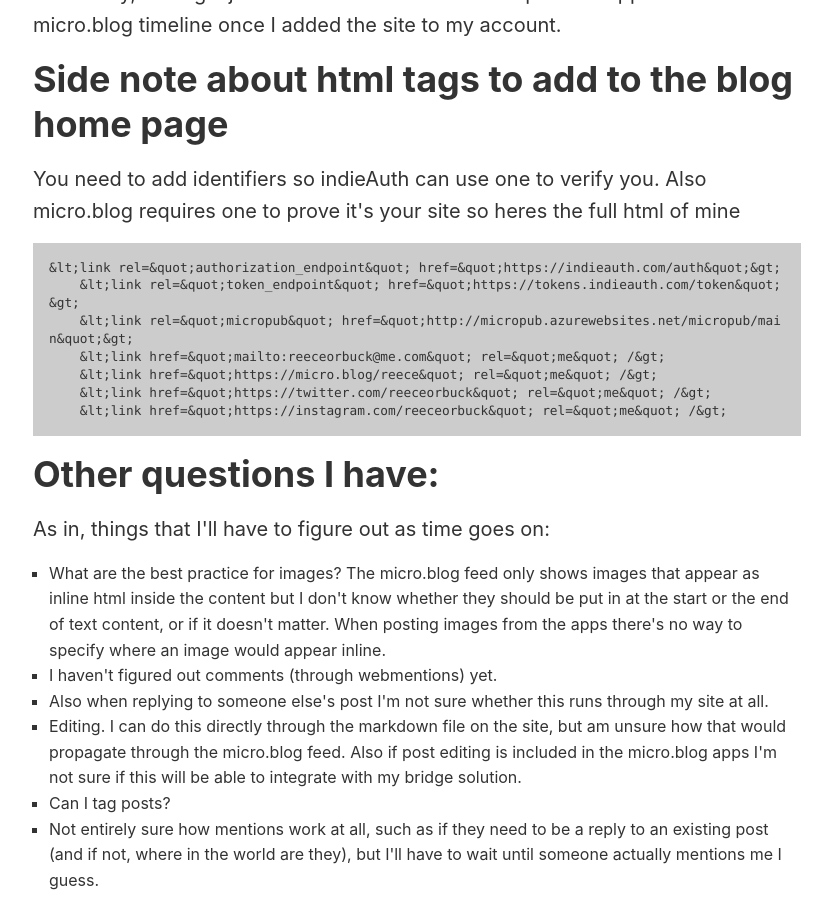
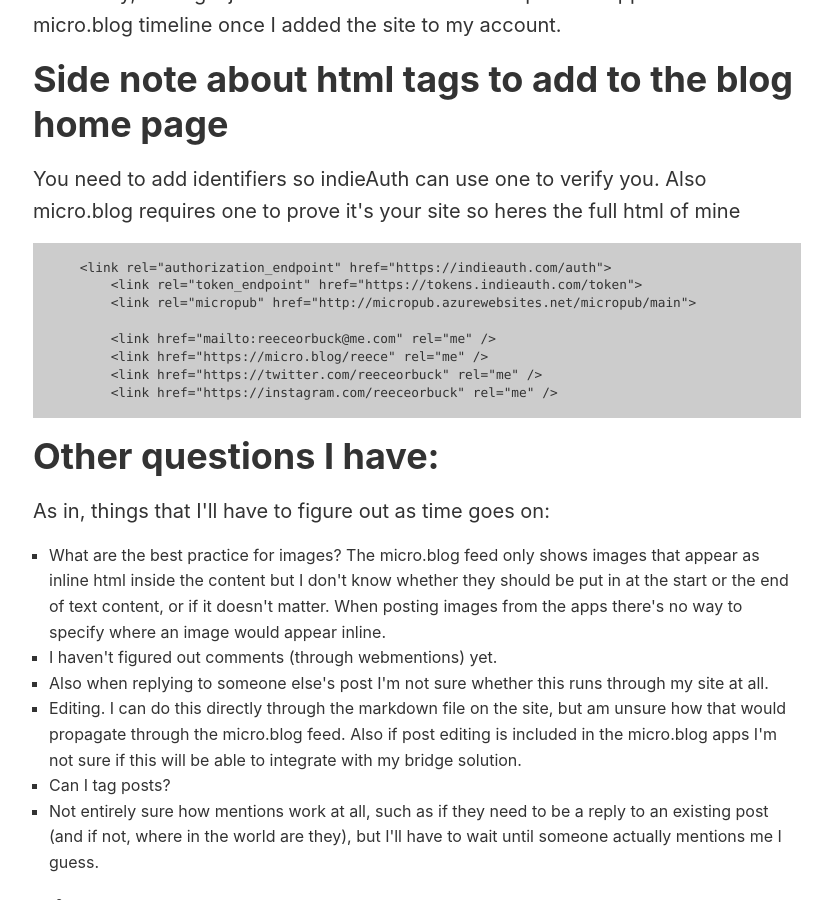
Before and after one commit to reeceorbuck/reeceorbuck.github.io, a Jekyll site: the page built from _posts/2017-12-29-an-explanation-of-how-i.md, in a window 1280 px wide and 900 px high, scrolled down 1654 px. Shown: the whole window, without its empty margins (223-1055 px from the left). Built offline with Jekyll 4.4.1, drawn with Linux system fonts in a browser that asks for light colours; some of the changed lines change nothing that is shown.

Commit message:
code block fix

````diff
--- a/_posts/2017-12-29-an-explanation-of-how-i.md
+++ b/_posts/2017-12-29-an-explanation-of-how-i.md
@@ -26,13 +26,14 @@
 You need to add identifiers so indieAuth can use one to verify you. Also micro.blog requires one to prove it&#39;s your site so heres the full html of mine
 
 ```html
-&lt;link rel=&quot;authorization_endpoint&quot; href=&quot;https://indieauth.com/auth&quot;&gt;
-    &lt;link rel=&quot;token_endpoint&quot; href=&quot;https://tokens.indieauth.com/token&quot;&gt;
-    &lt;link rel=&quot;micropub&quot; href=&quot;http://micropub.azurewebsites.net/micropub/main&quot;&gt;
-    &lt;link href=&quot;mailto:reeceorbuck@me.com&quot; rel=&quot;me&quot; /&gt;
-    &lt;link href=&quot;https://micro.blog/reece&quot; rel=&quot;me&quot; /&gt;
-    &lt;link href=&quot;https://twitter.com/reeceorbuck&quot; rel=&quot;me&quot; /&gt;
-    &lt;link href=&quot;https://instagram.com/reeceorbuck&quot; rel=&quot;me&quot; /&gt;
+    <link rel="authorization_endpoint" href="https://indieauth.com/auth">
+	<link rel="token_endpoint" href="https://tokens.indieauth.com/token">
+	<link rel="micropub" href="http://micropub.azurewebsites.net/micropub/main">
+
+	<link href="mailto:reeceorbuck@me.com" rel="me" />
+	<link href="https://micro.blog/reece" rel="me" />
+	<link href="https://twitter.com/reeceorbuck" rel="me" />
+	<link href="https://instagram.com/reeceorbuck" rel="me" />
 ```
 
 ## Other questions I have:
````
